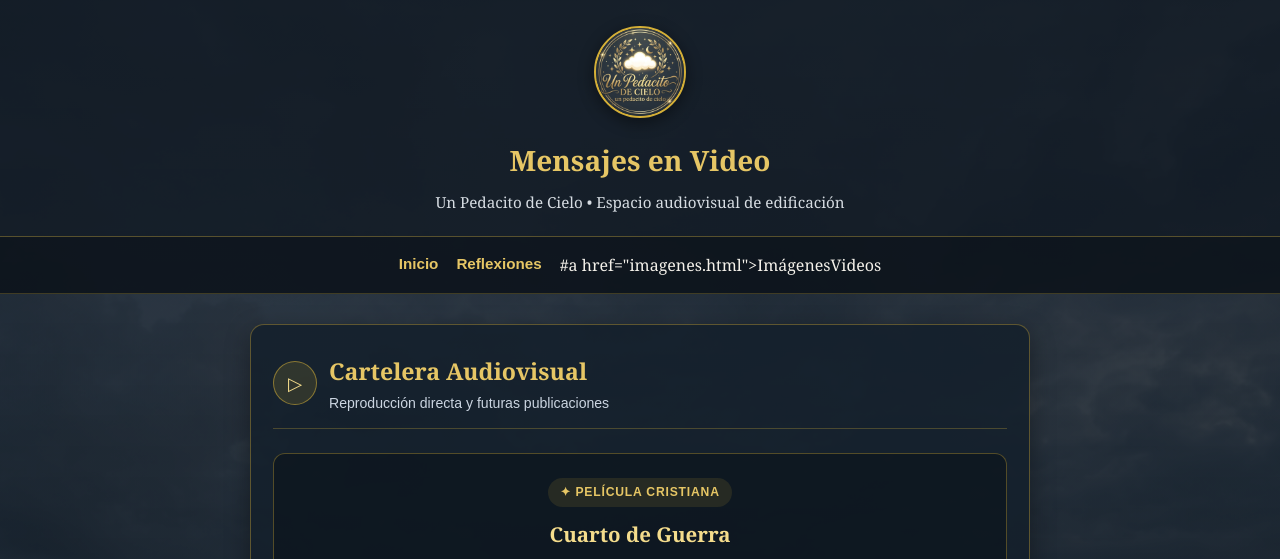
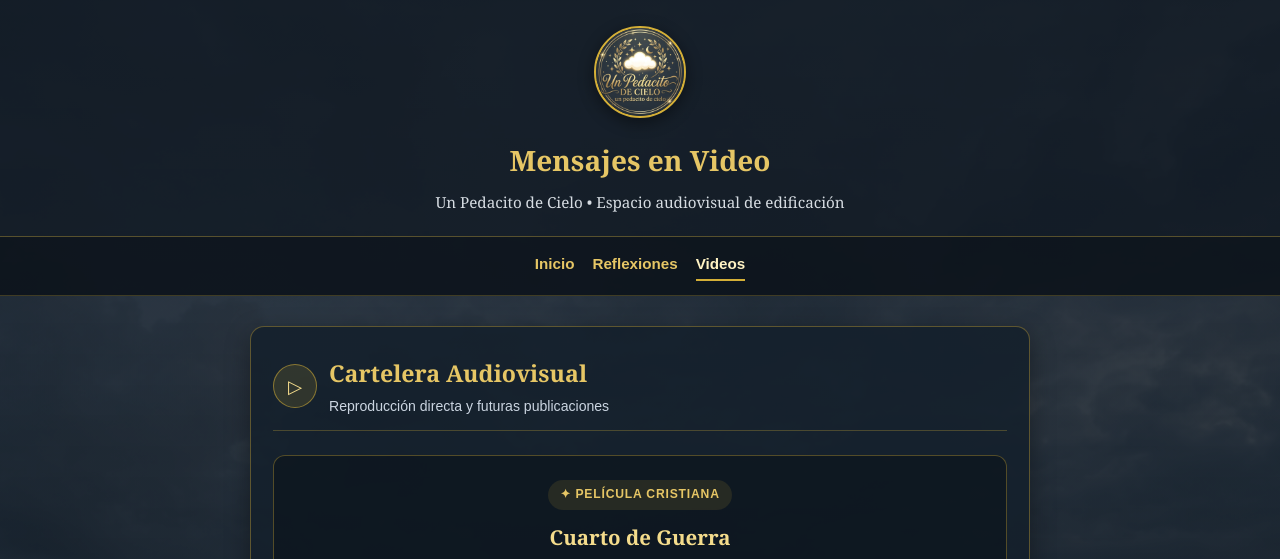
Before and after one commit to unpedacitodecielo18-arch/Un-Pedacito-de-Cielo, a plain HTML site: page videos.html in a window 1280 px wide. Shown: the top 559 px of the page. Drawn offline with Linux system fonts and the light colour scheme.

Commit message:
Actualizar videos.html

```diff
--- a/videos.html
+++ b/videos.html
@@ -236,8 +236,8 @@
   <nav>
     <a href="index.html">Inicio</a>
     <a href="reflexiones.html">Reflexiones</a>
-    #a href="imagenes.html">Imágenes</a#
-    <a href="videos.html" class="activa">Videos</a>
+
+    <a href="videos.html"class="activa">Videos</a>
   </nav>
 
   <main>
```
